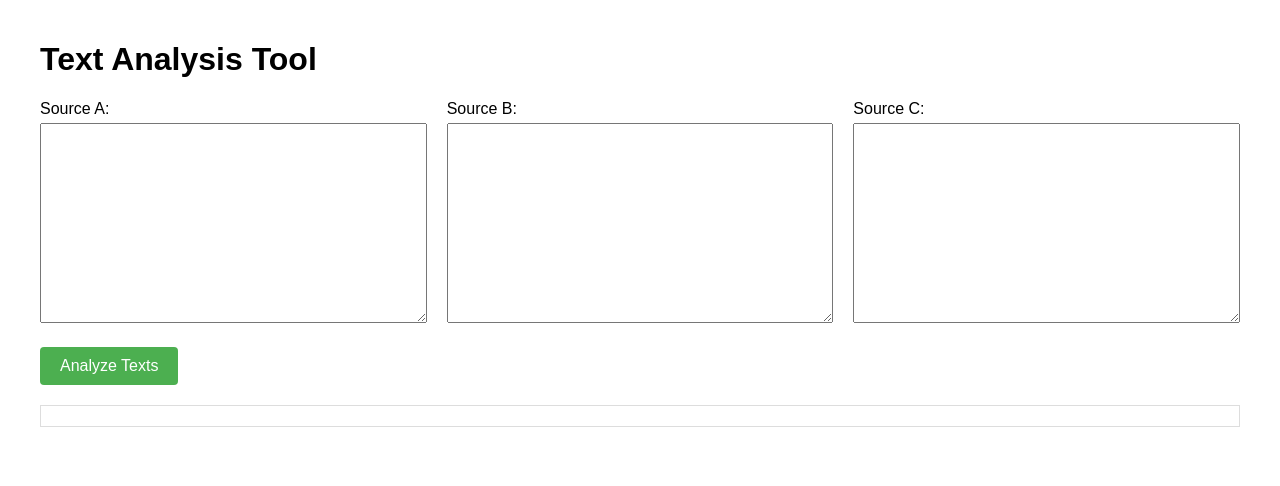
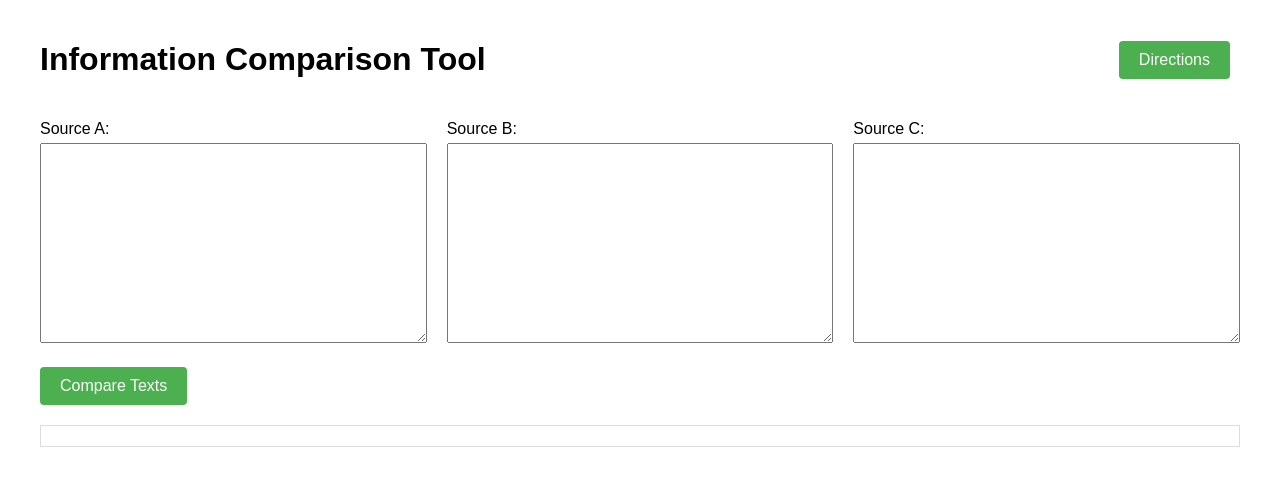
Before and after one commit to achilli444/text_analysis_app, a Django app: template templates/index.html in a window 1280 px wide. Shown: the top 486 px of the page. Run offline with Django 4.2, Linux system fonts and the light colour scheme; the template is opened without the code that fills it, so the values that code supplies are empty; some libraries are stand-ins or nearby versions.

Commit message:
Update UI: Move Directions button to top right

```diff
--- a/templates/index.html
+++ b/templates/index.html
@@ -1,7 +1,7 @@
 <!DOCTYPE html>
 <html>
 <head>
-    <title>Text Analysis Tool</title>
+    <title>Information Comparison Tool</title>
     <script src="https://cdn.plot.ly/plotly-latest.min.js"></script>
     <style>
         body {
@@ -9,6 +9,12 @@
             max-width: 1200px;
             margin: 0 auto;
             padding: 20px;
+        }
+        .header {
+            display: flex;
+            justify-content: space-between;
+            align-items: center;
+            margin-bottom: 20px;
         }
         .text-inputs {
             display: grid;
@@ -31,9 +37,42 @@
             border-radius: 4px;
             cursor: pointer;
             font-size: 16px;
+            margin-right: 10px;
         }
         button:hover {
             background-color: #45a049;
+        }
+        .modal {
+            display: none;
+            position: fixed;
+            z-index: 1;
+            left: 0;
+            top: 0;
+            width: 100%;
+            height: 100%;
+            background-color: rgba(0,0,0,0.4);
+        }
+        .modal-content {
+            background-color: #fefefe;
+            margin: 15% auto;
+            padding: 20px;
+            border: 1px solid #888;
+            width: 80%;
+            max-width: 600px;
+            border-radius: 5px;
+        }
+        .close {
+            color: #aaa;
+            float: right;
+            font-size: 28px;
+            font-weight: bold;
+            cursor: pointer;
+        }
+        .close:hover {
+            color: black;
+        }
+        .button-container {
+            margin-bottom: 20px;
         }
         #plot {
             margin-top: 20px;
@@ -46,8 +85,10 @@
     </style>
 </head>
 <body>
-    <h1>Text Analysis Tool</h1>
-
+    <div class="header">
+        <h1>Information Comparison Tool</h1>
+        <button onclick="showDirections()">Directions</button>
+    </div>
     <div class="text-inputs">
         <div>
             <label for="source_a">Source A:</label>
@@ -63,10 +104,33 @@
         </div>
     </div>
 
-    <button onclick="analyzeTexts()">Analyze Texts</button>
+    <div class="button-container">
+        <button onclick="analyzeTexts()">Compare Texts</button>
+    </div>
 
     <div id="plot"></div>
     <div id="fact-list" class="fact-list"></div>
+
+    <!-- Directions Modal -->
+    <div id="directionsModal" class="modal">
+        <div class="modal-content">
+            <span class="close" onclick="closeDirections()">&times;</span>
+            <h2>How to Use the Information Comparison Tool</h2>
+            <ol>
+                <li>Enter your text sources in the three text boxes labeled Source A, B, and C.</li>
+                <li>Click "Compare Texts" to analyze the similarities and differences between the sources.</li>
+                <li>The interactive graph will show facts found across different sources:
+                    <ul>
+                        <li>Each bar represents a unique fact</li>
+                        <li>The length of the bar indicates how many sources contain this fact</li>
+                        <li>Click on any bar to see the original text and all variations of that fact</li>
+                    </ul>
+                </li>
+                <li>Facts are automatically grouped by similarity, helping you identify matching information across sources.</li>
+                <li>The graph is interactive - you can zoom, pan, and hover over bars for more information.</li>
+            </ol>
+        </div>
+    </div>
 
     <script>
         function analyzeTexts() {
@@ -97,6 +161,22 @@
             })
             .catch(error => console.error('Error:', error));
         }
+
+        function showDirections() {
+            document.getElementById('directionsModal').style.display = "block";
+        }
+
+        function closeDirections() {
+            document.getElementById('directionsModal').style.display = "none";
+        }
+
+        // Close modal when clicking outside of it
+        window.onclick = function(event) {
+            const modal = document.getElementById('directionsModal');
+            if (event.target == modal) {
+                modal.style.display = "none";
+            }
+        }
     </script>
 </body>
 </html>
```
Also changed, not shown: app.py (+10 -1 lines).
